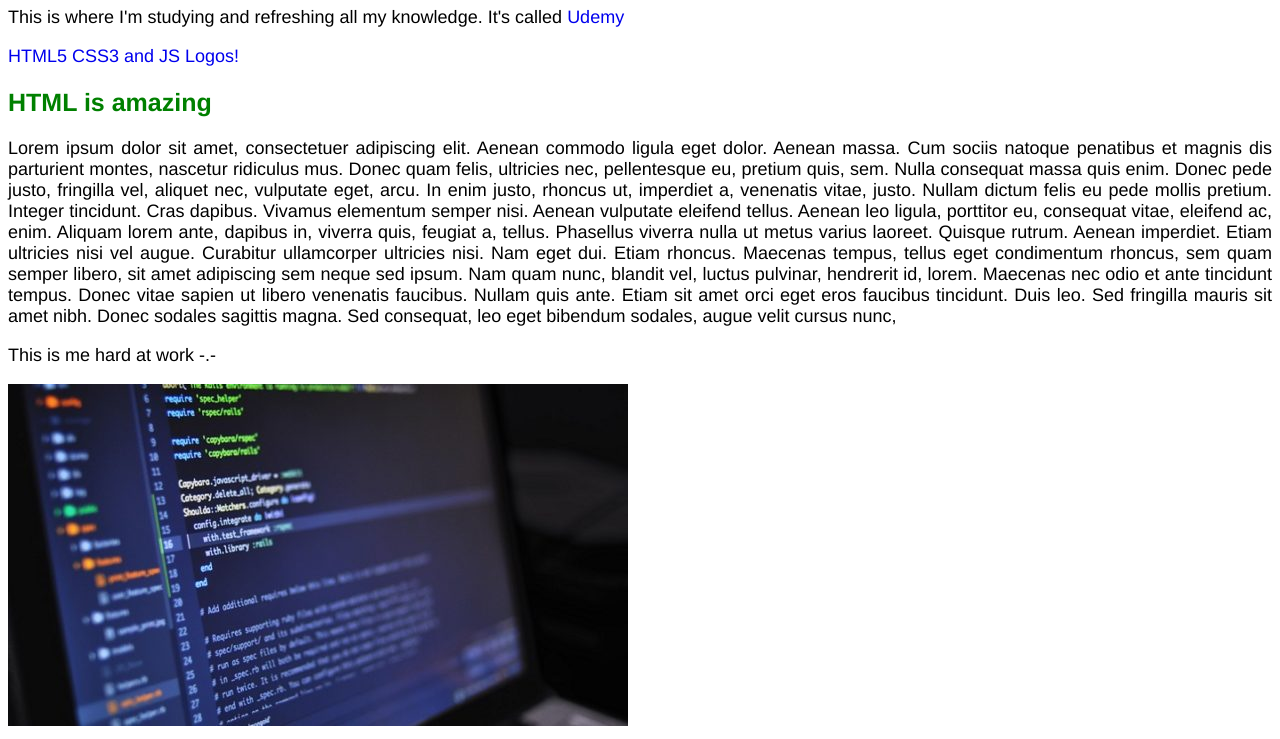
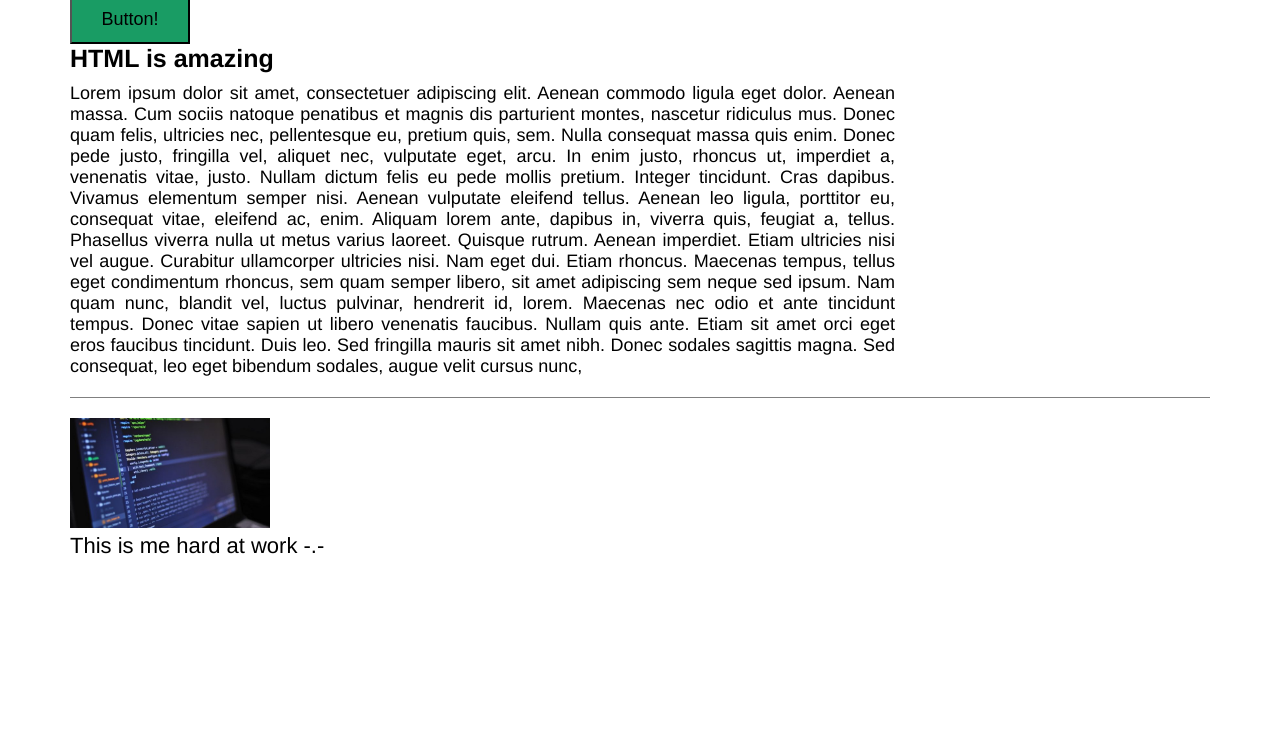
Before and after one commit to mattfraz38/HTML-Blog-Post, a plain HTML site: page index.html in a window 1280 px wide. Shown: the part 1271-2010 px from the top of the page. After the commit the page ends 1830 px from the top, so only its background shows below. Drawn offline with Linux system fonts and the light colour scheme.

Commit message:
add classes and box model concepts

```diff
--- a/index.html
+++ b/index.html
@@ -15,25 +15,30 @@
       <h6>Hello World</h6>
     </div>
 
-    <h1>My first blog post</h1>
-    <h2>This is my first blog post</h2>
-    <p>
+    <div class="container">
+      <div class="blog-post">
+        <h1 class="content-title">My first blog post</h1>
+        <h2 class="secondary-title">This is my first blog post</h2>
+
+        <p class="main-text">
           This is very <strong>strong</strong> text because it is
           <strong>bold</strong>.<br>
-
-      Here I used a "br" or break tag to start a new line.<br>
-
+          Here I used a "br" or break tag to start a new line.
           I would like to <em>emphasize</em> how important it is to follow
           this course until the end!<br>
+        </p>
 
+        <p class="main-text">
+          This is some <u>underlined</u> text. You apparrently <em>should not</em>
+          actually use this "u" tag on a real website! Who knew!
           Here I used an "hr" or a horizontal rule tag. It's used to separate
           content or define a change. i.e. shift topics. Basically it's
-      just a double break with an line showing separation.<hr>
+          just a double break with an line showing separation.
+          I also added a "br" tag after the "hr" tag because it looked weird
+          having the "hr" right above the next paragarph.<hr><br>
+        </p>
 
-      This is some <u>underlined</u> text. You apparrently <em>should not</em>
-      actually use this "u" tag on a real website! Who knew!
-      And of course another "hr" tag.<hr>
-
+        <p class="main-text">
           Lorem ipsum dolor sit amet, consectetuer adipiscing elit.
           Aenean commodo ligula eget dolor. Aenean massa. Cum sociis natoque
           penatibus et magnis dis parturient montes, nascetur ridiculus mus.
@@ -58,13 +63,17 @@
 
         <img src="html-css-js.jpg" alt="HTML5 CSS3 and JavaScript Logo">
 
-    <p>This is where I'm studying and refreshing all my knowledge. It's
+        <p class="main-text">This is where I'm studying and refreshing all my knowledge. It's
           called <a href="https://www.udemy.com/" target="-blank">Udemy</a></p>
 
-    <a href="html-css-js.jpg" target="_blank">HTML5 CSS3 and JS Logos!</a>
+          <a href="html-css-js.jpg" target="_blank">
+            <button class="logo-button">
+              Button!
+            </button>
+          </a>
 
-    <h2>HTML is amazing</h2>
-    <p>
+          <h2 class="secondary-title">HTML is amazing</h2>
+          <p class="main-text">
             Lorem ipsum dolor sit amet, consectetuer adipiscing elit.
             Aenean commodo ligula eget dolor. Aenean massa. Cum sociis natoque
             penatibus et magnis dis parturient montes, nascetur ridiculus mus.
@@ -86,9 +95,23 @@
             fringilla mauris sit amet nibh. Donec sodales sagittis magna. Sed
             consequat, leo eget bibendum sodales, augue velit cursus nunc,
           </p>
+      </div>
 
-    <p>This is me hard at work -.-</p>
+      <div class="other-posts">
+        <p>Dummy text</p>
+        <a href="html-css-js.jpg" target="_blank">
+          <button class="logo-button">
+            Button!
+          </button>
+        </a>
+      </div>
 
-    <img src="computer-with-code.jpg" alt="Computer with Code">
+      <div class="clearfix"></div>
+
+      <div class="author-box">
+        <img class="user-image" src="computer-with-code.jpg" alt="Computer with Code">
+        <p class="author-text">This is me hard at work -.-</p>
+      </div>
+    </div>
   </body>
 </html>
--- a/style.css
+++ b/style.css
@@ -1,24 +1,87 @@
+* {
+  margin: 0;
+  padding: 0;
+  box-sizing: border-box;
+}
+
+.clearfix:after {
+  content: "";
+  display: table;
+  clear: both;
+}
+
 body {
   font-family: Helvetica Neue, Arial;
   font-size: 18px;
 }
 
 h1, h2 {
-  color: green;
-}
-
-h1 {
-  font-size: 40px
-}
-
-h2 {
-  font-size: 25px;
-}
-
-p {
-  text-align: justify;
+  /* color: #3c9f49; */
 }
 
 a {
   text-decoration: none;
 }
+
+.container {
+  width: 1140px;
+  /* margin-left: auto;
+  margin-right: auto;
+  margin-top: 20px; */
+  margin: 20px auto 0px auto;
+}
+
+.blog-post {
+  /* background-color: #0000ff; */
+  width: 75%;
+  float: left;
+  padding-right: 30px;
+}
+
+.other-posts {
+ /* background-color: #00ff00; */
+ width: 25%;
+ float: left;
+}
+
+.author-box {
+  /* background-color: #ffff00; */
+  border-top: 1px solid #808080;
+  padding-top: 20px;
+}
+
+.content-title {
+  font-size: 40px;
+  margin-bottom: 20px;
+}
+
+.main-text {
+  text-align: justify;
+  margin-bottom: 20px;
+}
+
+.secondary-title {
+  font-size: 25px;
+  margin-bottom: 10px;
+}
+
+.author-text {
+  font-size: 22px;
+}
+
+.logo-button {
+  height: 50px;
+  width: 120px;
+  color: black; */
+  font-weight: bold;
+  font-size: 18px;
+  background: rgb(25, 156, 100);
+}
+.logo-button:hover {
+  background: rgb(79, 152, 157);
+  color: white;
+}
+
+.user-image {
+  width: 200px;
+}
```
Lines whose indentation alone changed are shown as unchanged.
